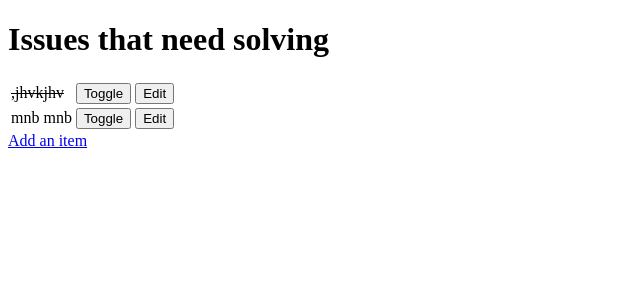
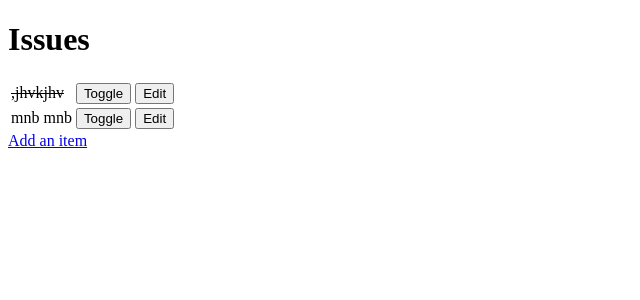
Before and after one commit to Code-Institute-Submissions/django-issue-tracker-1, a Django app: page / in a window 1280 px wide. Shown: the top 300 px of the page, without its empty margins (0-640 px from the left). Run offline with Django 3.2, Linux system fonts and the light colour scheme; data comes from the database, SQL or seed files in the repository.

Commit message:
edit title

```diff
--- a/issue_tracker/templates/issue_tracker.html
+++ b/issue_tracker/templates/issue_tracker.html
@@ -9,7 +9,7 @@
 <body>
 
     <body>
-    <h1>Issues that need solving</h1>
+    <h1>Issues</h1>
 
     <table>
 
```
